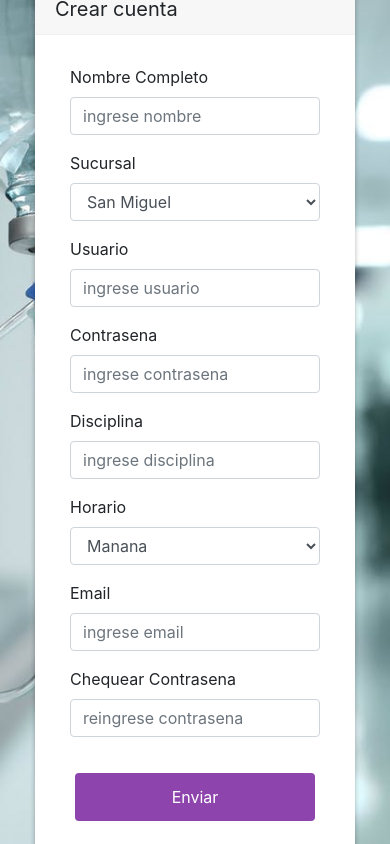
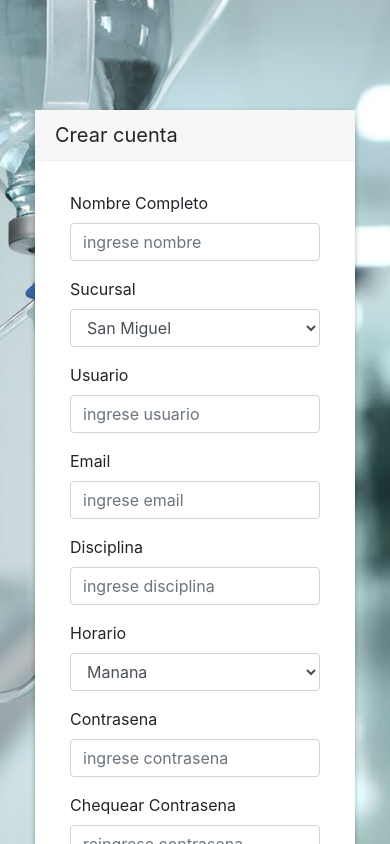
Before and after one commit to facc77/proyecto-rollingReact, a React (Create React App) app: page /registroMedico in a window 390 px wide. Built offline with nearby package versions, Linux system fonts and the light colour scheme; no server answers.

Commit message:
fixing css hover login issues

```diff
--- a/src/css/loginMedico.css
+++ b/src/css/loginMedico.css
@@ -31,6 +31,9 @@
   left: 60%;
 }
 
+.linkRegister:hover {
+  color: #007bff;
+}
 .formLogin {
   padding: 10px 20px;
   width: 300px;
--- a/src/css/registroMedico.css
+++ b/src/css/registroMedico.css
@@ -137,4 +137,8 @@
   .errorContainer {
     position: relative;
   }
+  .containerMedico {
+    position: relative;
+    top: 15%;
+  }
 }
--- a/src/pages/LoginMedico.jsx
+++ b/src/pages/LoginMedico.jsx
@@ -107,7 +107,9 @@ export default function LoginUsuario() {
                 name="contrasena"
               />
             </div>
-            <Link to="/registroMedico">No estas registrado?</Link>
+            <Link className="linkRegister" to="/registroMedico">
+              No estas registrado?
+            </Link>
             <button className="btn btn-info loginButton">Enviar</button>
           </form>
         </div>
--- a/src/pages/RegistroMedico.jsx
+++ b/src/pages/RegistroMedico.jsx
@@ -232,18 +232,17 @@ export default function RegistroUsuario() {
                 </div>
               </div>
               <div className="form-group">
-                <label>Contrasena</label>
+                <label>Email</label>
                 <input
-                  type="password"
-                  placeholder="ingrese contrasena"
+                  type="text"
+                  placeholder="ingrese email"
                   className="form-control"
                   onChange={handleChange}
-                  name="contrasena"
-                  id="contrasena"
+                  name="email"
+                  id="email"
                 />
                 <div className="errorContainer">
-                  {" "}
-                  <small className="mensajeErrorMedico">{mensajeError3}</small>
+                  <small className="mensajeErrorMedico">{mensajeError2}</small>
                 </div>
               </div>
             </div>
@@ -274,18 +273,20 @@ export default function RegistroUsuario() {
                   <option value="tarde">Tarde</option>
                 </select>
               </div>
+
               <div className="form-group">
-                <label>Email</label>
+                <label>Contrasena</label>
                 <input
-                  type="text"
-                  placeholder="ingrese email"
+                  type="password"
+                  placeholder="ingrese contrasena"
                   className="form-control"
                   onChange={handleChange}
-                  name="email"
-                  id="email"
+                  name="contrasena"
+                  id="contrasena"
                 />
                 <div className="errorContainer">
-                  <small className="mensajeErrorMedico">{mensajeError2}</small>
+                  {" "}
+                  <small className="mensajeErrorMedico">{mensajeError3}</small>
                 </div>
               </div>
               <div className="form-group">
```
